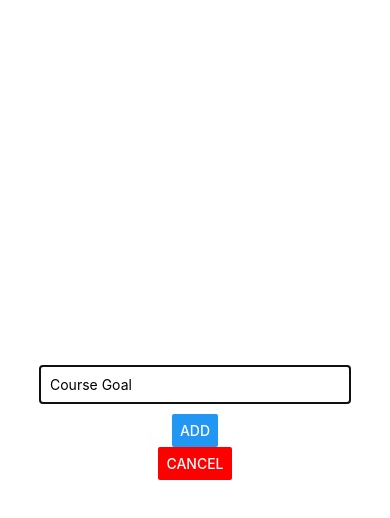
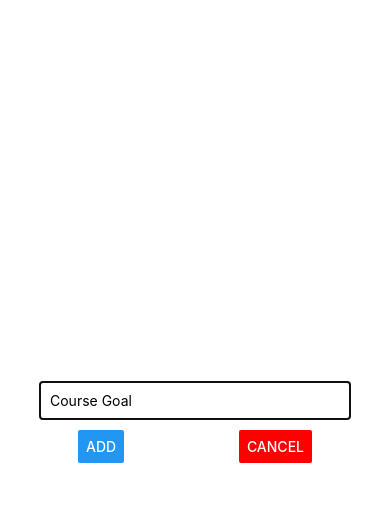
Before and after one commit to ryanstgermain/react-native-tutorial, a React Native app: screen / in a window 390 px wide. Both pictures are taken after a click on the button "ADD NEW GOAL". Shown: the top 518 px of the page. Built offline with nearby package versions, Linux system fonts and the light colour scheme.

Commit message:
Updated styling.

```diff
--- a/components/GoalInput.js
+++ b/components/GoalInput.js
@@ -22,6 +22,7 @@ const GoalInput = (props) => {
           onChangeText={goalInputHandler}
           value={enteredGoal}
         />
+        <View style={styles.buttonContainer}>
           <Button
             title='ADD'
             onPress={addGoalHandler}
@@ -31,6 +32,7 @@ const GoalInput = (props) => {
             color='red'
             onPress={props.onCancel}
           />
+        </View>
       </View>
     </Modal>
   )
@@ -49,6 +51,12 @@ const styles = StyleSheet.create({
     borderWidth: 1,
     padding: 10,
     marginBottom: 10
+  },
+
+  buttonContainer: {
+    flexDirection: 'row',
+    justifyContent: 'space-between',
+    width: '60%'
   }
 });
 
```
Lines whose indentation alone changed are shown as unchanged.
